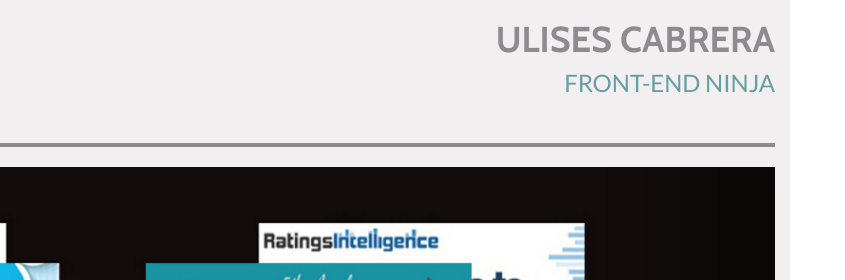
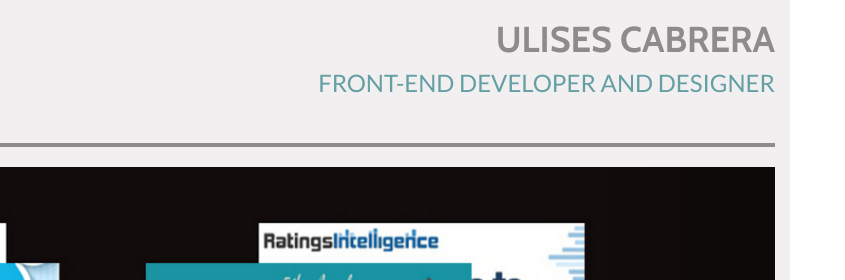
Before and after one commit to UlisesCabrera/build-a-portfolio-site, a plain HTML site: page index.html in a window 1280 px wide. Shown: the top 280 px of the page, 435-1280 px from the left. Drawn offline with nearby package versions, Linux system fonts and the light colour scheme.

Commit message:
Change title from Ninja to Developer and Designer

```diff
--- a/index.html
+++ b/index.html
@@ -22,7 +22,7 @@
                 </div>
                 <div class="col-md-8">
                     <h1 class="text-center text-uppercase">ULISES CABRERA</h1>
-                    <h3 class="text-center text-uppercase">FRONT-END NINJA</h3>
+                    <h3 class="text-center text-uppercase">FRONT-END DEVELOPER AND DESIGNER</h3>
                 </div>
             </header>
             <hr>
```
